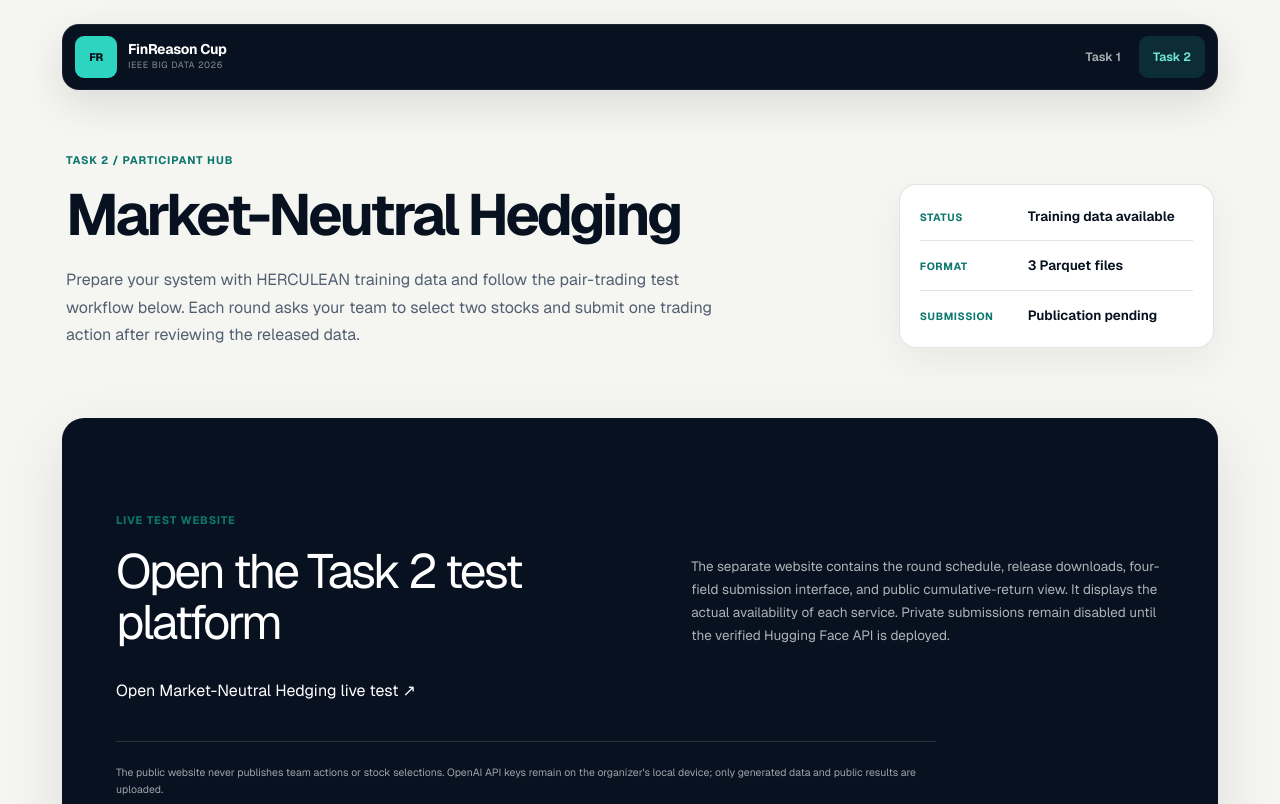
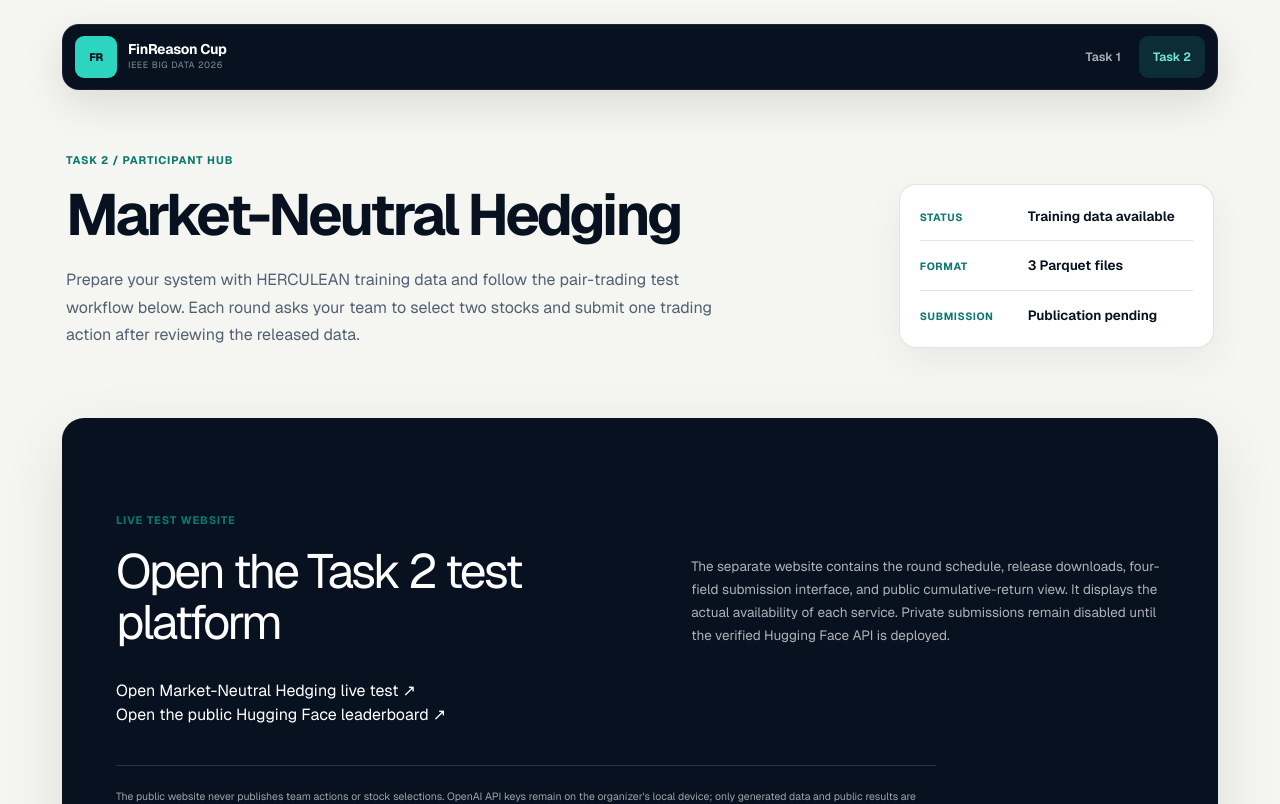
Before and after one commit to The-FinAI/IEEE-bigdata-cup, a Next.js app: page /task2 in a window 1280 px wide. Shown: the top 804 px of the page. Built offline with nearby package versions, Linux system fonts and the light colour scheme.

Commit message:
Link public Hugging Face Task 2 leaderboard

```diff
--- a/app/task2/page.tsx
+++ b/app/task2/page.tsx
@@ -6,6 +6,7 @@ const datasetUrl = "https://huggingface.co/datasets/TheFinAI/Herculean";
 const trainingFiles = ["prices.parquet", "news.parquet", "filings.parquet"];
 const eligibleTickers = ["NVDA", "GOOG", "META", "MSFT", "JPM", "AMZN", "AAPL", "AMD", "WMT", "TSLA"];
 const liveTestUrl = "https://carolyn-jiang.github.io/Market-Neutral-Hedging-live-trading/";
+const publicLeaderboardUrl = "https://huggingface.co/spaces/CarolynJiang/market-neutral-hedging-leaderboard";
 const testRounds = [
   { release: "09:30", news: "Previous calendar day 15:30 to today 09:30", deadline: "10:25" },
   { release: "10:30", news: "09:30–10:30", deadline: "11:25" },
@@ -71,9 +72,12 @@ export default function Task2HubPage() {
           remain disabled until the verified Hugging Face API is deployed.</p>
         </div>
         <p><a href={liveTestUrl}>Open Market-Neutral Hedging live test ↗</a></p>
+        <p><a href={publicLeaderboardUrl}>Open the public Hugging Face leaderboard ↗</a></p>
         <p className="task-platform-footnote">The public website never publishes
         team actions or stock selections. OpenAI API keys remain on the organizer&apos;s
-        local device; only generated data and public results are uploaded.</p>
+        local device; only generated data and public results are uploaded.
+        The leaderboard is a static display of uploaded results, not an action
+        submission endpoint. Until verified returns are published, it shows an empty state.</p>
       </section>
 
       <section className="task-platform-card" aria-labelledby="task2-test-title">
```
